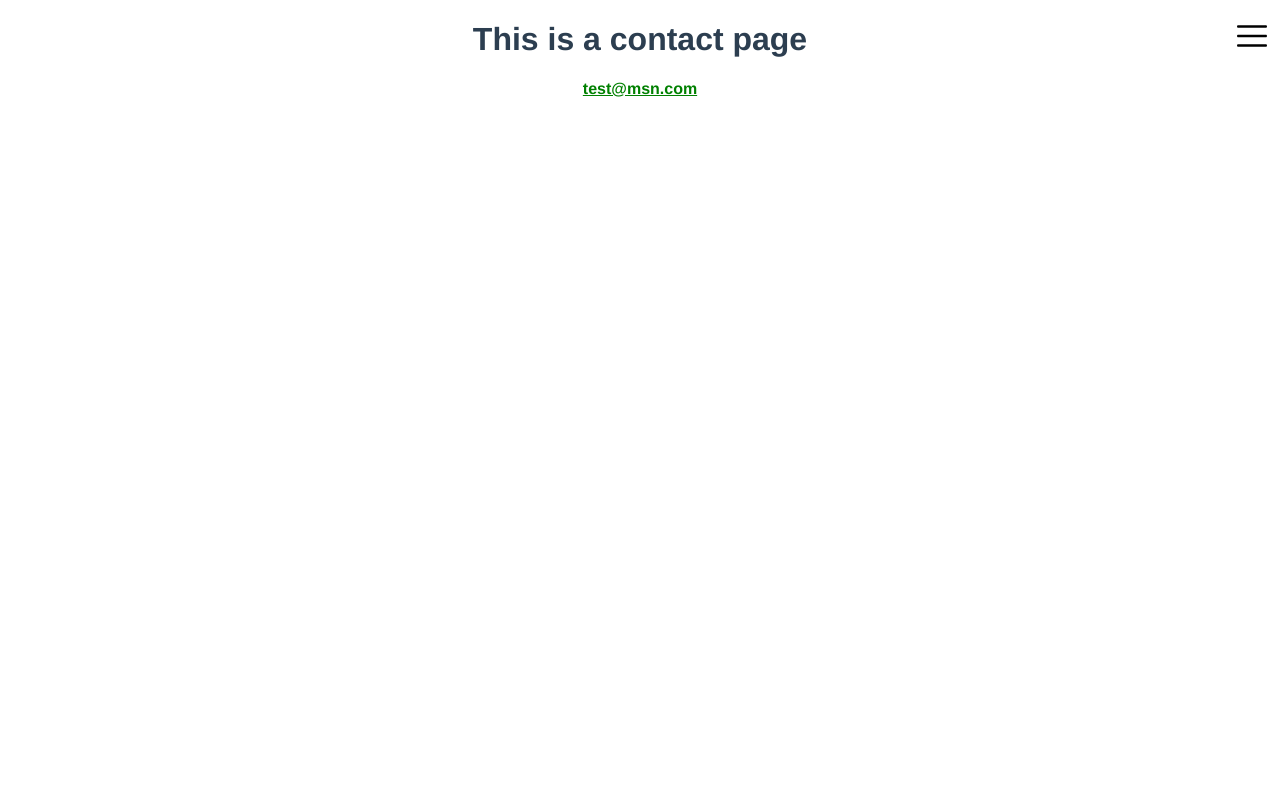
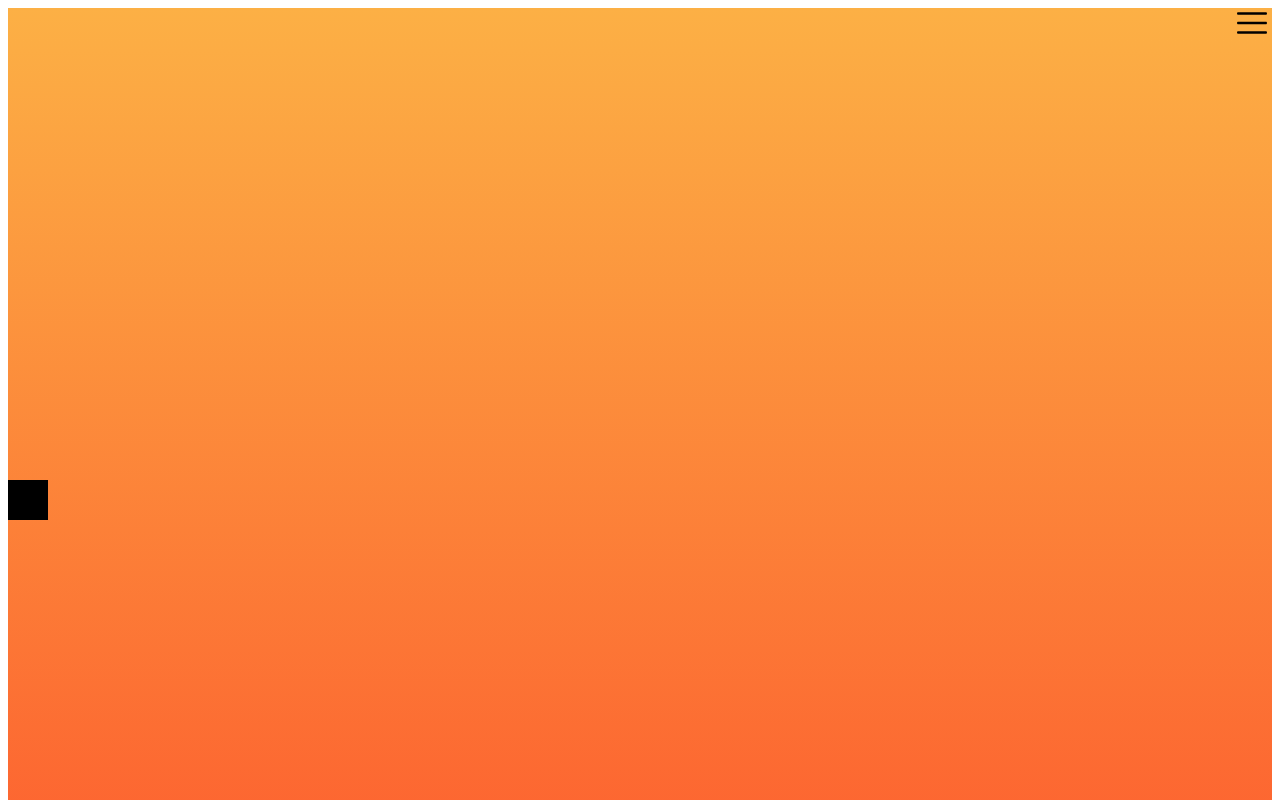
Before and after one commit to Azran14/W1_Final_Project_G5_Front, a Vue app: page /contact in a window 1280 px wide. Shown: the top 800 px of the page. Built offline with nearby package versions, Linux system fonts and the light colour scheme.

Commit message:
add raph's code

```diff
--- a/package.json
+++ b/package.json
@@ -1,5 +1,5 @@
 {
-  "name": "web1-endgame",
+  "name": "FinalProjectG5",
   "version": "0.1.0",
   "private": true,
   "scripts": {
--- a/src/main.js
+++ b/src/main.js
@@ -11,3 +11,47 @@ new Vue({
   router,
   render: (h) => h(App),
 }).$mount("#app");
+
+// Variables
+const $ship = document.querySelector(".ship"); // get the ship
+let shipX = $ship.offsetLeft; // X position of ship
+let shipY = $ship.offsetTop; // Y position of ship
+const shipSize = $ship.offsetHeight; // ship size
+const margin = 10; // border margin
+const moveDistance = 20; // distance when you move the ship 1 time
+const documentHeight = document.documentElement.scrollHeight; // document height in px
+
+// move the ship horizontaly and update shipX
+function moveShipX(value) {
+  shipX += value;
+  $ship.style.transform = `translateX(${shipX}px)`;
+}
+
+// Scroll and update shipY
+function moveY(value) {
+  shipY += value;
+  window.scrollBy(0, value);
+}
+
+// Listen to keys wasd
+function onKeyDown(event) {
+  switch (event.key) {
+    case "w":
+      if (shipY >= shipSize + margin) moveY(-100);
+      break;
+    case "s":
+      if (shipY <= documentHeight - margin - shipSize) moveY(100);
+      break;
+    case "a":
+      if (shipX >= margin) moveShipX(-moveDistance);
+      break;
+    case "d":
+      if (shipX <= window.innerWidth - margin - 2 * shipSize)
+        moveShipX(moveDistance);
+      break;
+    default:
+      break;
+  }
+}
+
+window.addEventListener("keydown", onKeyDown);
--- a/src/views/Contact.vue
+++ b/src/views/Contact.vue
@@ -1,7 +1,6 @@
 <template>
-  <div>
-    <h1>This is a contact page</h1>
-    <Mailto :email="email" color="blue" />
+  <div class="background">
+    <div class="ship"></div>
   </div>
 </template>
 
@@ -14,11 +13,28 @@ export default {
   //Mailto,
   //},
   data() {
-    return {
-      email: "test@msn.com",
-    };
+    return {};
   },
 };
 </script>
 
-<style lang="scss"></style>
+<style lang="scss" scoped>
+.background {
+  height: 400vh;
+  width: 100%;
+  background: linear-gradient(
+    360deg,
+    rgba(131, 58, 180, 1) 0%,
+    rgba(253, 29, 29, 1) 50%,
+    rgba(252, 176, 69, 1) 100%
+  );
+}
+
+.ship {
+  height: 40px;
+  width: 40px;
+  position: fixed;
+  top: 60%;
+  background: black;
+}
+</style>
```
Also changed, not shown: 1 other file (tests, documents, lock files or other folders).
